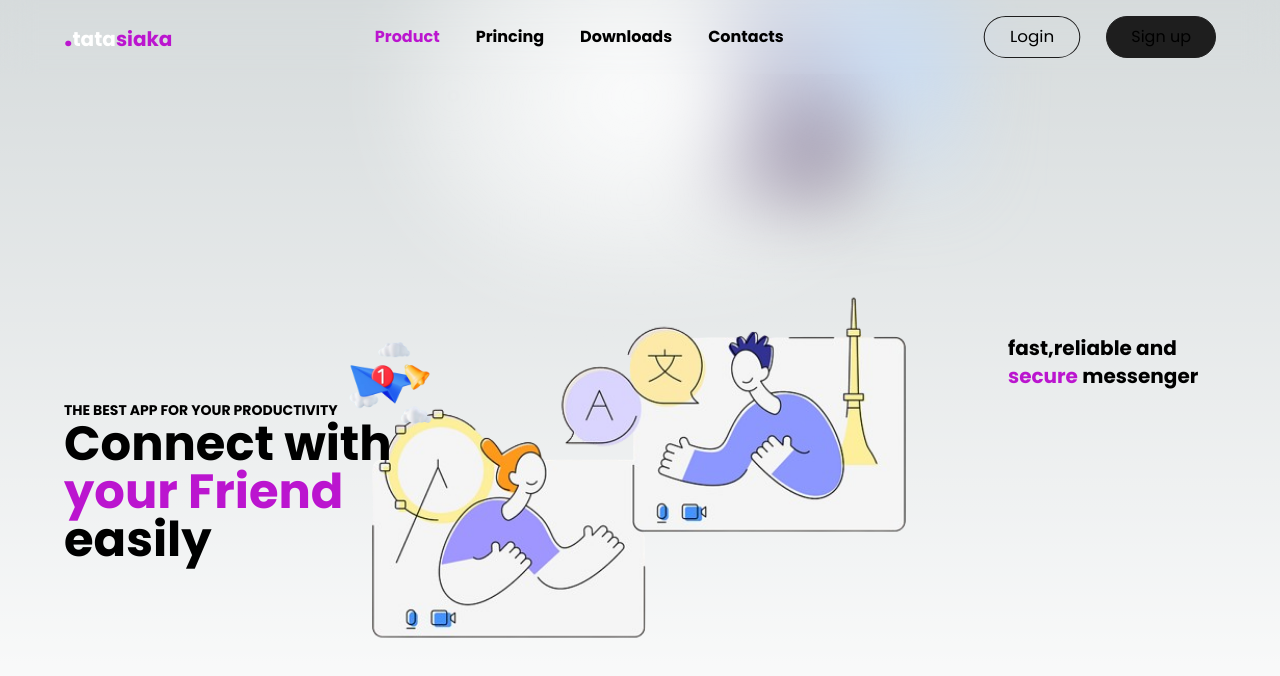
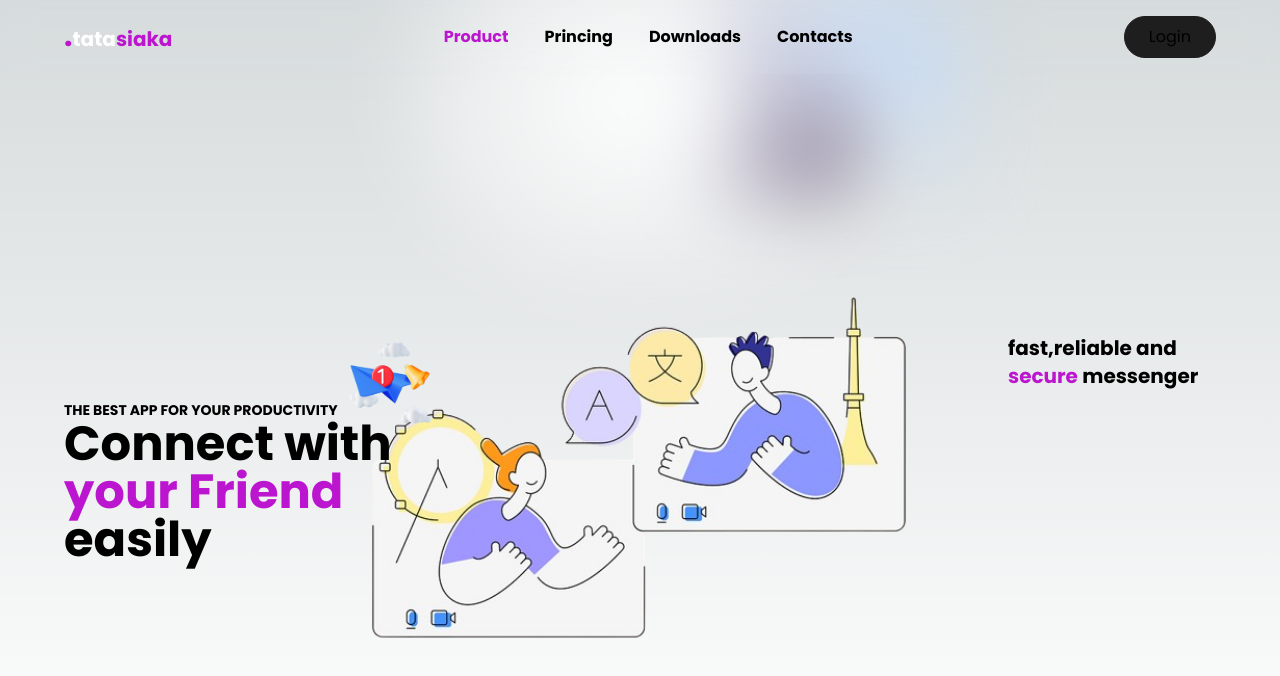
Before and after one commit to rakotoarisonlandry/tatasiaka, a Next.js app: page / in a window 1280 px wide. Shown: the top 676 px of the page. Built offline with nearby package versions, Linux system fonts and the light colour scheme.

Commit message:
Navbar simple modif

```diff
--- a/components/header/navbar/Navbar.tsx
+++ b/components/header/navbar/Navbar.tsx
@@ -31,12 +31,11 @@ const NavBar = () => {
         <Link href={""}>Contacts</Link>
       </div>
       <div className="flex space-x-7">
-        <button className="px-6 py-2 border scale-x-105 hover:scale-y-105 transition duration-300 hover:bg-[#1E1E1E] border-[#1E1E1E] hover:border-[#1E1E1E] bg-transparent rounded-full">
-          Login
-        </button>
-        <button className="px-6 py-2 border border-[#1E1E1E] hover:border-[#1E1E1E] hover:bg-transparent active:bg-[#1E1E1E] bg-[#1E1E1E] rounded-full">
-          Sign up
-        </button>
+        <Link href="/auth">
+          <button className="px-6 py-2 border border-[#1E1E1E] hover:border-[#1E1E1E] hover:bg-transparent active:bg-[#1E1E1E] bg-[#1E1E1E] rounded-full">
+            Login
+          </button>
+        </Link>
       </div>
     </div>
   );
```
